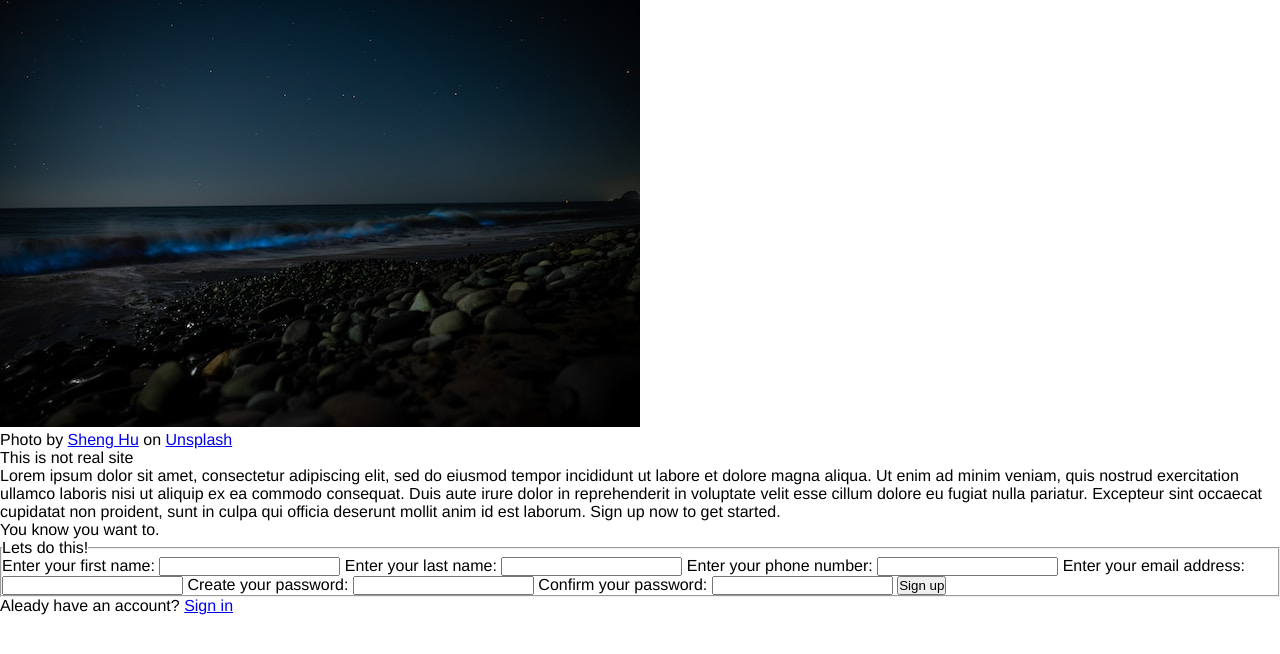
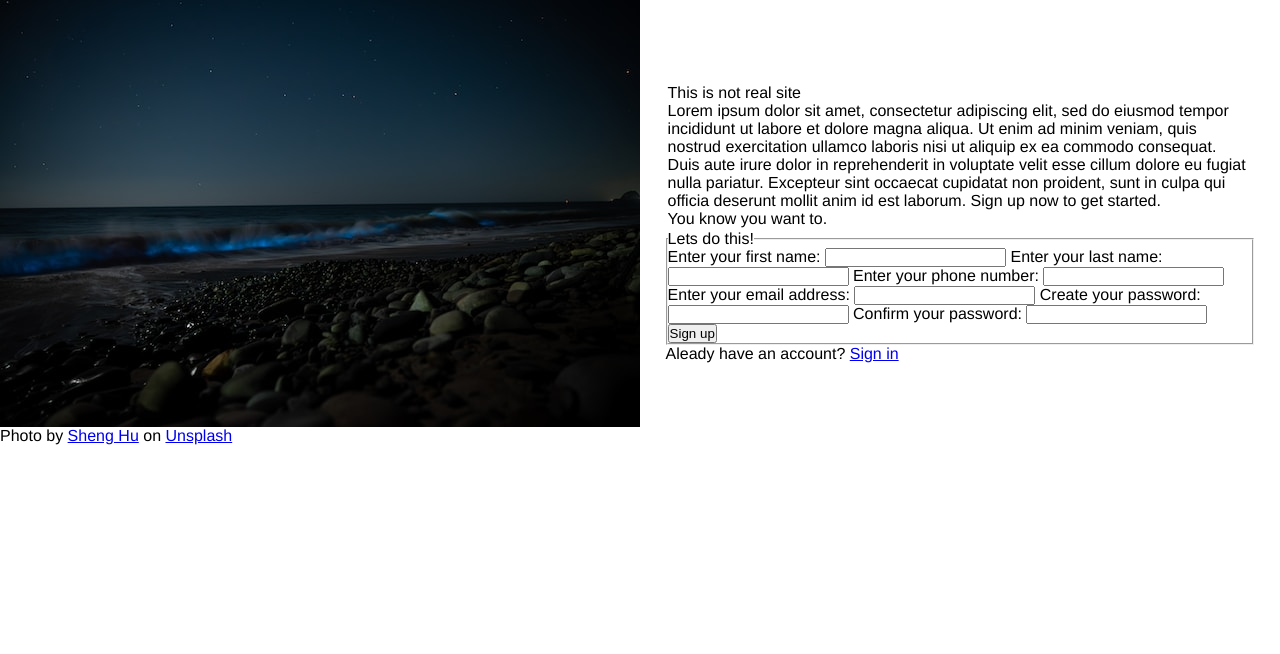
Before and after one commit to manny53365/odin-sign-up-form, a plain HTML site: page index.html in a window 1280 px wide. Drawn offline with Linux system fonts and the light colour scheme.

Commit message:
added some flexbox styling

```diff
--- a/css/styles.css
+++ b/css/styles.css
@@ -6,3 +6,26 @@
 body {
     font-family: "Helvetica Neue",Helvetica,Arial,sans-serif;
 }
+
+.container {
+    display: flex;
+    flex-direction: row;
+}
+
+.left {
+    display: flex;
+    flex-direction: column;
+}
+
+.right {
+    display: flex;
+    flex-direction: column;
+    margin: auto;
+    padding: 2%;
+}
+
+.top-level-wording {
+    display: flex;
+    flex-direction: column;
+    margin: 2px;
+}
```
Also changed, not shown: index.html (+1 -0 lines).
